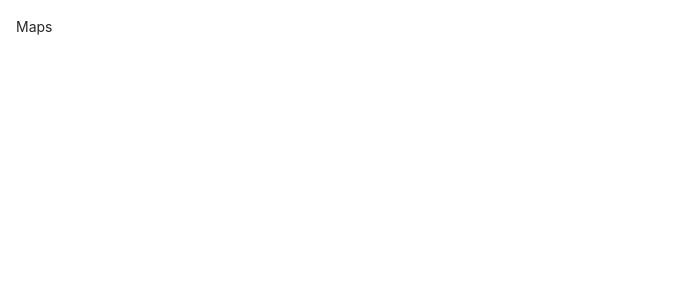
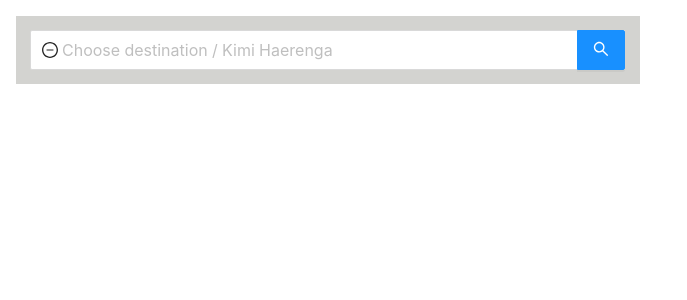
Before and after one commit to 94lite/GovHack-2021, a React (Create React App) app in the folder xample/client/webapp/: page / in a window 1280 px wide. Both pictures are taken after a click on the button "Maps". Shown: the top 300 px of the page, without its empty margins (0-687 px from the left). Built offline with nearby package versions, Linux system fonts and the light colour scheme.

Commit message:
Add A to B journey page with mock data

```diff
--- a/xample/client/webapp/package.json
+++ b/xample/client/webapp/package.json
@@ -8,11 +8,13 @@
     "@testing-library/user-event": "^12.1.10",
     "antd": "^4.16.12",
     "axios": "^0.21.1",
+    "google-map-react": "^2.1.10",
     "npm-watch": "^0.11.0",
     "react": "^17.0.2",
     "react-dom": "^17.0.2",
     "react-redux": "^7.2.4",
     "react-scripts": "4.0.3",
+    "styled-components": "^5.3.0",
     "web-vitals": "^1.0.1"
   },
   "scripts": {
--- /dev/null
+++ b/xample/client/webapp/src/PageContainers/Maps/MapsPage.js
@@ -0,0 +1,105 @@
+import { MinusCircleOutlined } from '@ant-design/icons';
+import GoogleMapReact from 'google-map-react';
+import { useEffect, useState } from 'react';
+import JourneyOptionList from './components/JourneyOptionList';
+import { GoogleMapContainer, MapsPage as StyledMapsPage, StyledSearch } from "./styles";
+
+const journeys = [
+    {
+        type: 'Walk',
+        leaveAtTime: '2:22pm',
+        arriveByTime: '2:59pm',
+        emissionsByGrams: '1g'
+    },
+    {
+        type: 'E Scooter',
+        leaveAtTime: '2:22pm',
+        arriveByTime: '2:59pm',
+        emissionsByGrams: '10g'
+    },
+    {
+        type: 'Bike',
+        leaveAtTime: '2:22pm',
+        arriveByTime: '2:59pm',
+        emissionsByGrams: '1590g'
+    },
+    {
+        type: 'Train',
+        leaveAtTime: '2:22pm',
+        arriveByTime: '2:59pm',
+        emissionsByGrams: '1590g'
+    },
+    {
+        type: 'Car',
+        leaveAtTime: '2:22pm',
+        arriveByTime: '2:59pm',
+        emissionsByGrams: '1590g'
+    },
+]
+
+const MapsPage = () => {
+    const [searchDestination, setSearchDestination] = useState(null);
+
+    const [journeyOptions, setJourneyOptions] = useState([]);
+    const [selectedJourneyOption, setSelectedJourneyOption] = useState(null);
+    const [journeyMapPoints, setJourneyMapPoints] = useState([]);
+
+    const defaultProps = {
+        center: {
+            lat: 10.99835602,
+            lng: 77.01502627
+        },
+        zoom: 11
+    };
+
+    useEffect(() => {
+        if (searchDestination) {
+            setJourneyOptions(journeys);
+            setSelectedJourneyOption(null);
+            setJourneyMapPoints([]);
+        }
+    }, [searchDestination]);
+
+    useEffect(() => {
+        if (selectedJourneyOption) {
+            setJourneyMapPoints([1])
+        }
+    }, [selectedJourneyOption])
+
+    const onSearch = (value) => {
+        console.log(`Searching destination=[${value}]`);
+        setSearchDestination(value);
+    }
+
+    const onJourneyOptionClick = (option) => {
+        console.log(`User clicked journey option with props=[${JSON.stringify(option)}]`)
+        // Call API to get search results
+        setSelectedJourneyOption(option);
+    }
+
+    return (
+        <StyledMapsPage>
+            <StyledSearch
+                size="large"
+                placeholder="Choose destination / Kimi Haerenga"
+                prefix={<MinusCircleOutlined />}
+                enterButton
+                onSearch={onSearch} />
+
+            {selectedJourneyOption == null && journeyOptions.length > 0 &&
+                <JourneyOptionList journeys={journeyOptions} onOptionClick={onJourneyOptionClick} />
+            }
+
+            {selectedJourneyOption && (
+                <GoogleMapContainer>
+                    <GoogleMapReact
+                        bootstrapURLKeys={{ key: "" }}
+                        defaultCenter={defaultProps.center}
+                        defaultZoom={defaultProps.zoom} />
+                </GoogleMapContainer>)
+            }
+        </StyledMapsPage>
+    )
+}
+
+export default MapsPage;
--- /dev/null
+++ b/xample/client/webapp/src/PageContainers/Maps/components/JourneyOptionList.jsx
@@ -0,0 +1,44 @@
+import { Card, Col, Row } from "antd";
+import Title from "antd/lib/typography/Title";
+
+const JourneyOptionList = ({ journeys, onOptionClick }) => {
+    return (
+        <div>
+            {journeys.map(journey => getJourneyCard(journey, onOptionClick))}
+        </div>
+    )
+}
+
+/**
+     *    type: 'Car',
+        leaveAtTime: '2:22pm',
+        arriveByTime: '2:59pm',
+        emissionsByGrams: '1590g'
+     */
+const getJourneyCard = (journey, onOptionClick) => {
+    return (
+        <div style={{ padding: 8, paddingBottom: 8, paddingTop: 0 }}>
+            <Card hoverable style={{ width: "100%" }} onClick={() => onOptionClick(journey)}>
+                <Row gutter={[0, 18]}>
+                    <Col span={8}>
+                        <Title level={4}>{journey.type}</Title>
+                    </Col>
+                    <Col span={8} offset={8} style={{ textAlign: "right" }}>
+                        <div style={{ textAlign: 'center', backgroundColor: "#108ee9", marginRight: 0, paddingTop: 2, paddingBottom: 2, paddingLeft: 18, paddingRight: 18 }}>
+                            <span style={{color:'white', fontSize:20}}><b>{journey.emissionsByGrams}</b></span>
+                        </div>
+                    </Col>
+                    <Col span={8}>
+                        <b>Leave at {journey.leaveAtTime}</b>
+                    </Col>
+                    <Col span={8} offset={8} style={{ textAlign: "right" }}>
+                        Arrive by {journey.arriveByTime}
+                    </Col>
+                </Row>
+            </Card>
+        </div>
+    );
+
+}
+
+export default JourneyOptionList;
--- /dev/null
+++ b/xample/client/webapp/src/PageContainers/Maps/styles.js
@@ -0,0 +1,22 @@
+import {Input} from 'antd';
+import styled from "styled-components"
+
+const MapsPage = styled.div`
+    background-color: #D3D3D0;
+    width: 50%;
+`;
+
+const StyledSearch = styled(Input.Search)`
+    padding: 1em
+`;
+
+const GoogleMapContainer = styled.div`
+    height: 30vh;
+    width: 100%;
+`
+
+export {
+    MapsPage,
+    StyledSearch,
+    GoogleMapContainer
+};
--- a/xample/client/webapp/src/PageContainers/Routes.js
+++ b/xample/client/webapp/src/PageContainers/Routes.js
@@ -1,5 +1,6 @@
 import React, { useState, useEffect } from 'react';
 import { Button } from "antd";
+import MapsPage from './Maps/MapsPage';
 
 // Page options: "profile" (default), "maps", "garden"
 
@@ -9,9 +10,7 @@ export default function Routes() {
   switch (page) {
     case "maps":
       return (
-        <div>
-          Maps
-        </div>
+        <MapsPage />
       )
     case "garden":
       return (
```
Also changed, not shown: xample/client/webapp/src/PageContainers/Maps/Maps.js (deleted), 2 other files (tests, documents, lock files or other folders).
